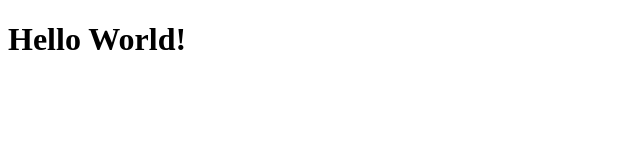
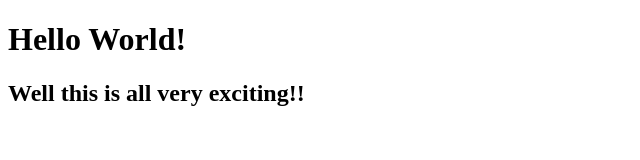
Before and after one commit to s-hesketh/HTML_Lessons, a plain HTML site: page html-boilerplate/index.html in a window 1280 px wide. Shown: the whole page, without its empty margins (0-640 px from the left). Drawn offline with Linux system fonts and the light colour scheme.

Commit message:
Edit index.html

```diff
--- a/html-boilerplate/index.html
+++ b/html-boilerplate/index.html
@@ -6,6 +6,7 @@
     </head>
     <body>
         <h1>Hello World!</h1>
+        <h2>Well this is all very exciting!!</h2>
 
     </body>
 
```
